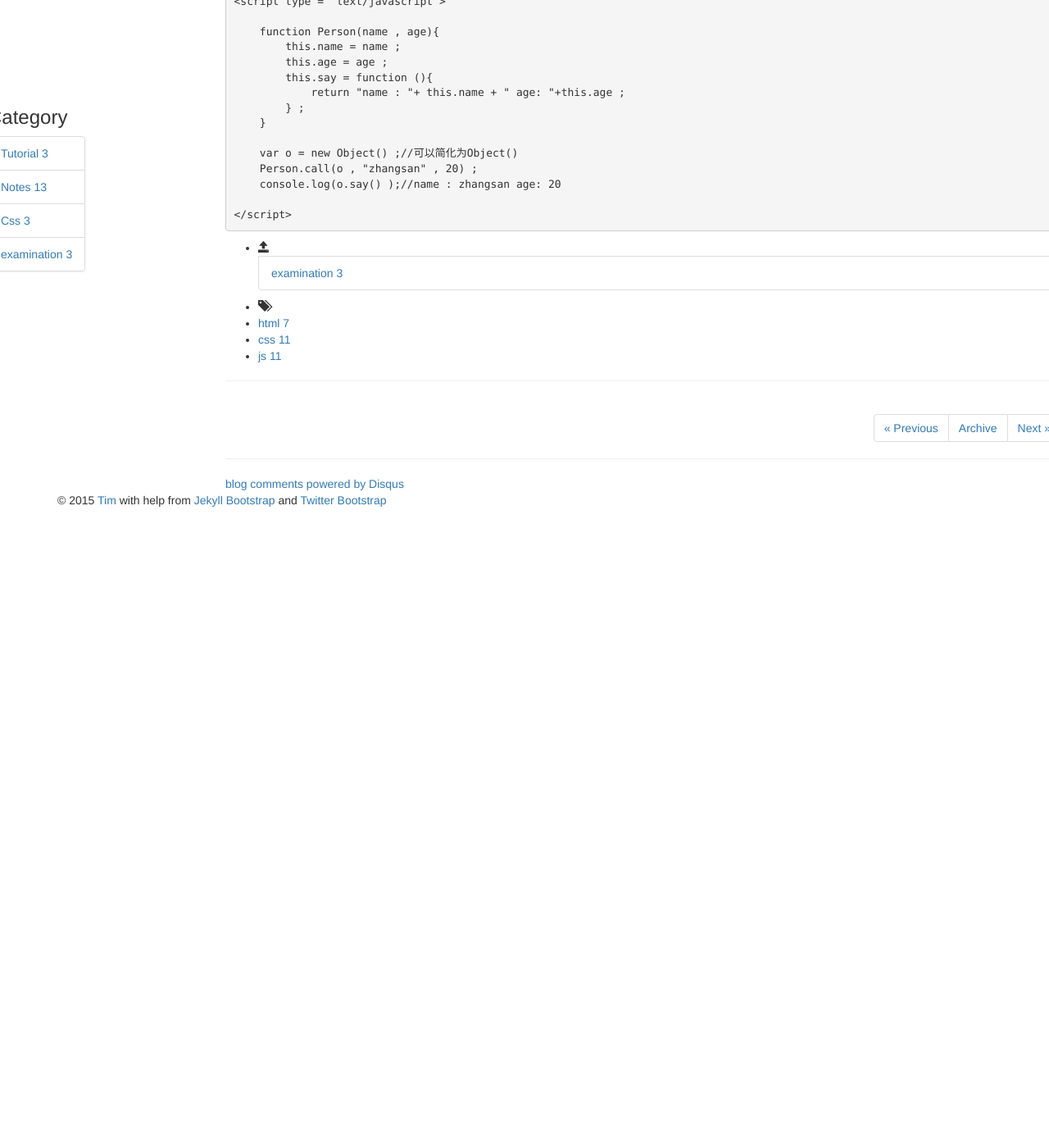
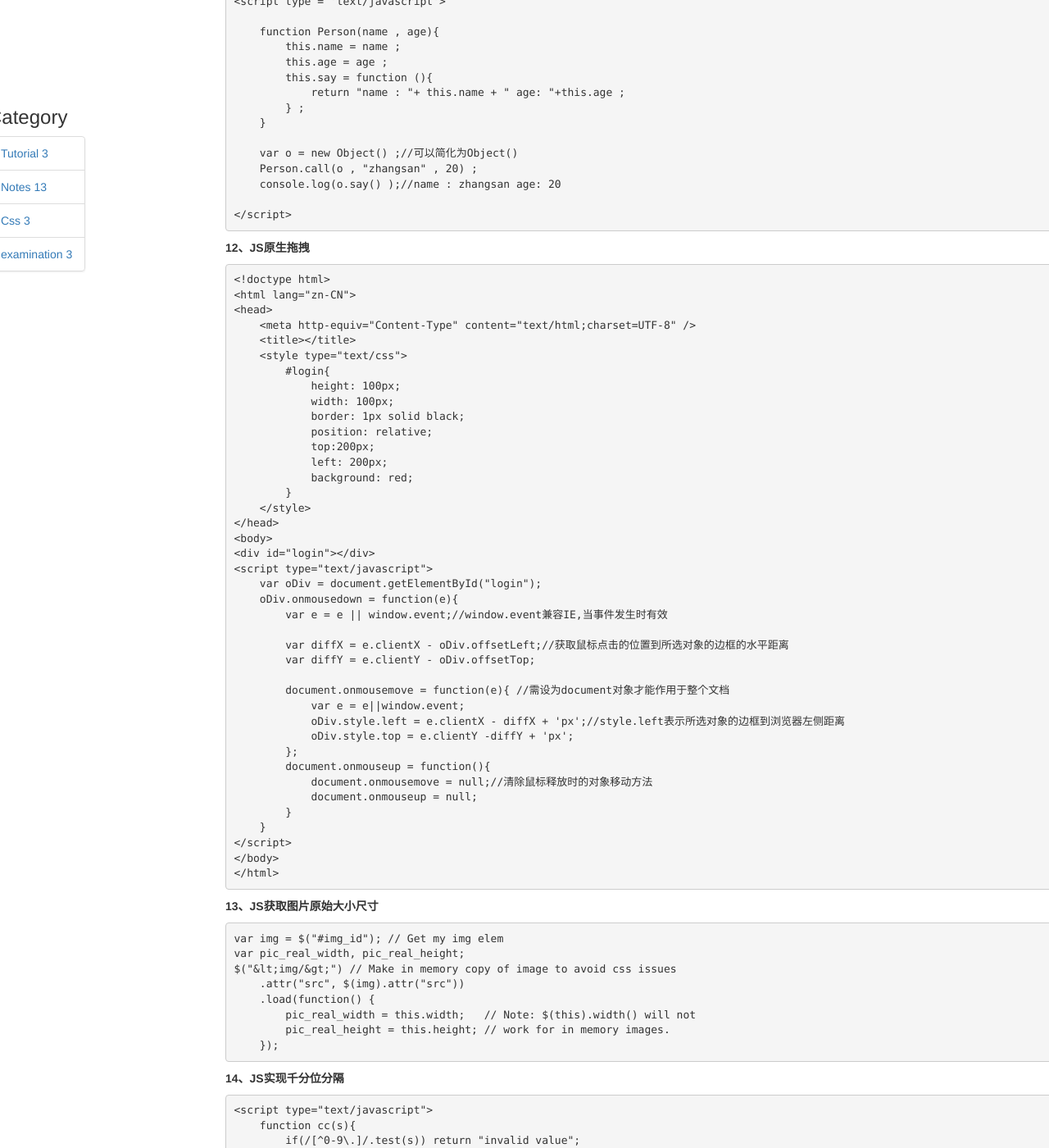
Before and after one commit to Tim-Ju/tim-ju.github.io, a Jekyll site: the page built from _posts/2015-04-08-2.md, in a window 1280 px wide and 1400 px high, scrolled down 6580 px. Shown: the whole window at 82% size. Built offline with Jekyll 4.4.1, drawn with Linux system fonts in a browser that asks for light colours; nearby versions of some CDN libraries; library files that are not in the unit come from our copies; comment, search, counter and statistics services are not loaded; before the commit the page ends 7210 px from its top, so only the background shows below that; some of the changed text lies outside the part shown.

Commit message:
2015-04-08-2.md   update

```diff
--- a/_posts/2015-04-08-2.md
+++ b/_posts/2015-04-08-2.md
@@ -363,3 +363,74 @@ XHR对象的readyState属性表示访求/响应过程的当前活动阶段。取
 	    console.log(o.say() );//name : zhangsan age: 20
 
 	</script>
+
+**12、JS原生拖拽**
+
+	<!doctype html>
+	<html lang="zn-CN">
+	<head>
+	    <meta http-equiv="Content-Type" content="text/html;charset=UTF-8" />
+	    <title></title>
+	    <style type="text/css">
+	        #login{
+	            height: 100px;
+	            width: 100px;
+	            border: 1px solid black;
+	            position: relative;
+	            top:200px;
+	            left: 200px;
+	            background: red;
+	        }
+	    </style>
+	</head>
+	<body>
+	<div id="login"></div>
+	<script type="text/javascript">
+	    var oDiv = document.getElementById("login");
+	    oDiv.onmousedown = function(e){
+	        var e = e || window.event;//window.event兼容IE,当事件发生时有效
+
+	        var diffX = e.clientX - oDiv.offsetLeft;//获取鼠标点击的位置到所选对象的边框的水平距离
+	        var diffY = e.clientY - oDiv.offsetTop;
+
+	        document.onmousemove = function(e){ //需设为document对象才能作用于整个文档
+	            var e = e||window.event;
+	            oDiv.style.left = e.clientX - diffX + 'px';//style.left表示所选对象的边框到浏览器左侧距离
+	            oDiv.style.top = e.clientY -diffY + 'px';
+	        };
+	        document.onmouseup = function(){
+	            document.onmousemove = null;//清除鼠标释放时的对象移动方法
+	            document.onmouseup = null;
+	        }
+	    }
+	</script>
+	</body>
+	</html>
+
+**13、JS获取图片原始大小尺寸**
+
+	var img = $("#img_id"); // Get my img elem
+	var pic_real_width, pic_real_height;
+	$("&lt;img/&gt;") // Make in memory copy of image to avoid css issues
+	    .attr("src", $(img).attr("src"))
+	    .load(function() {
+	        pic_real_width = this.width;   // Note: $(this).width() will not
+	        pic_real_height = this.height; // work for in memory images.
+	    });
+
+**14、JS实现千分位分隔**
+
+	<script type="text/javascript">
+	    function cc(s){
+	        if(/[^0-9\.]/.test(s)) return "invalid value";
+	        s=s.replace(/^(\d*)$/,"$1.");
+	        s=(s+"00").replace(/(\d*\.\d\d)\d*/,"$1");
+	        s=s.replace(".",",");
+	        var re=/(\d)(\d{3},)/;
+	        while(re.test(s))
+	            s=s.replace(re,"$1,$2");
+	        s=s.replace(/,(\d\d)$/,".$1");
+	        return "￥" + s.replace(/^\./,"0.")
+	    }
+	</script>
+	<input onchange="this.value=cc(this.value)" />
```
